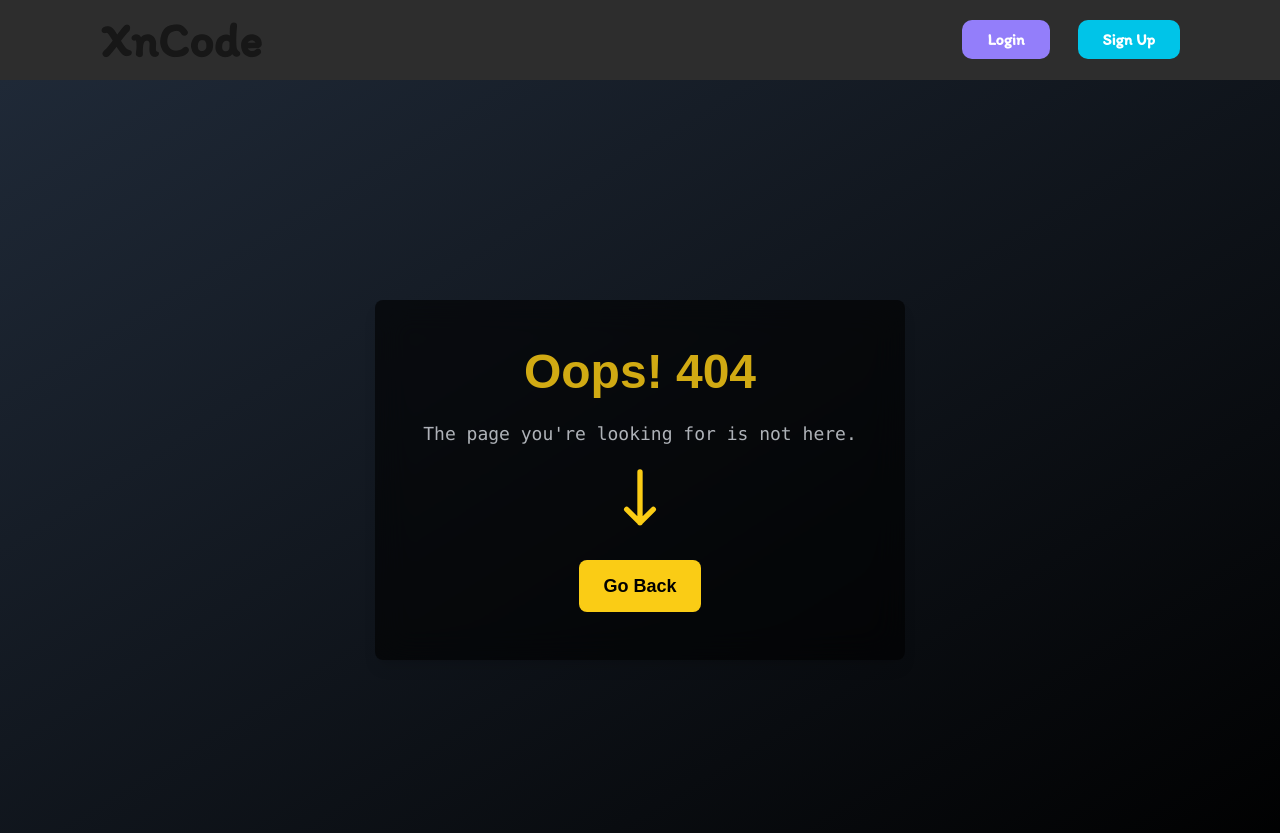
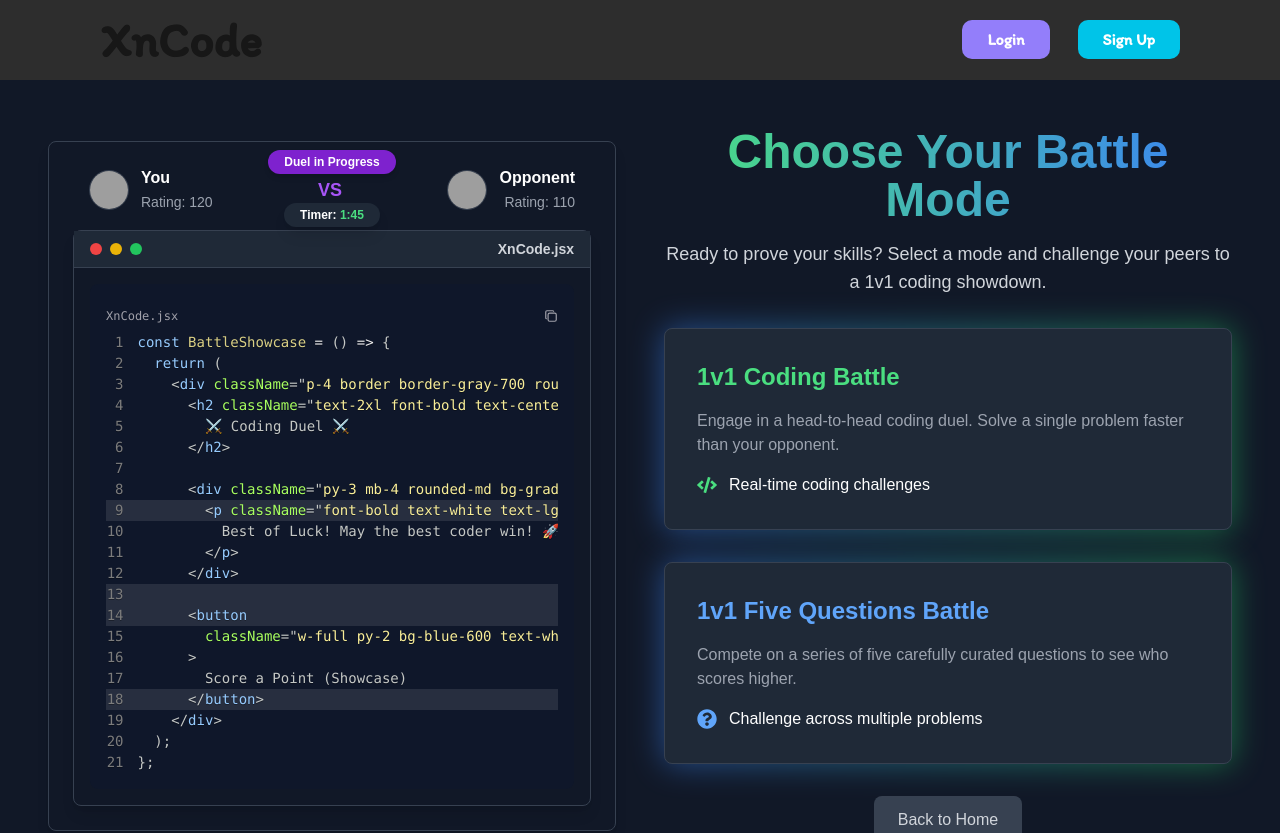
Before and after one commit to GulshanJha00/XnCode, a Next.js app: page /battle in a window 1280 px wide. Before the commit this address had no page. Shown: the top 833 px of the page. Built offline with nearby package versions, Linux system fonts and the light colour scheme; grey boxes are pictures that could not be loaded; a web font is replaced by a local one.

Commit message:
added new page

```diff
--- a/next.config.ts
+++ b/next.config.ts
@@ -2,7 +2,7 @@ import type { NextConfig } from "next";
 
 const nextConfig: NextConfig = {
   images: {
-    domains: ['images.unsplash.com','imgs.search.brave.com'],
+    domains: ['images.unsplash.com','imgs.search.brave.com','i.pinimg.com','cdn.vectorstock.com','t3.ftcdn.net'],
   },
   // Other configuration options can stay as needed
 };
--- a/package.json
+++ b/package.json
@@ -10,7 +10,7 @@
   },
   "dependencies": {
     "@monaco-editor/react": "^4.6.0",
-    "@tabler/icons-react": "^3.26.0",
+    "@tabler/icons-react": "^3.27.1",
     "@types/react-syntax-highlighter": "^15.5.13",
     "bcryptjs": "^2.4.3",
     "clsx": "^2.1.1",
--- a/src/app/dsa/page.tsx
+++ b/src/app/battle/dsa/page.tsx
@@ -5,9 +5,10 @@ import { FaPlay } from "react-icons/fa";
 import { IoArrowBack } from "react-icons/io5";
 import { LuAlarmClock } from "react-icons/lu";
 import { RxUpload } from "react-icons/rx";
-import questions from "../data/questions"; // Make sure the questions data is typed correctly
-import LoadingScreen from "../loading";
+import questions from "../../data/questions"; // Make sure the questions data is typed correctly
+import LoadingScreen from "../../loading";
 import Image from "next/image";
+
 // Define your Question and TestCase types
 interface TestCase {
   input: string;
--- a/src/app/battlemode/page.tsx
+++ b/src/app/battle/page.tsx
@@ -1,23 +1,47 @@
+"use client";
 import React from "react";
 import Link from "next/link";
 import Image from "next/image";
 import { FaCode, FaQuestionCircle, FaUsers } from "react-icons/fa";
+import { CodeBlock } from "@/components/ui/code-block";
+import BattleEditor from "@/components/BattleEditor";
 
 const BattleMode = () => {
+  const code = `const DummyComponent = () => {
+    const [count, setCount] = React.useState(0);
+
+    const handleClick = () => {
+      setCount(prev => prev + 1);
+    };
+
+    return (
+      <div className="p-4 border rounded-lg">
+        <h2 className="text-xl font-bold mb-4">Fights Counter</h2>
+        <p className="mb-2">Fight Club Fights Count: {count}</p>
+        <button
+          onClick={handleClick}
+          className="px-4 py-2 bg-blue-500 text-white rounded hover:bg-blue-600"
+        >
+          Increment
+        </button>
+      </div>
+    );
+  };
+  `;
+
   return (
     <div className="min-h-screen bg-gray-900 text-white flex flex-col md:flex-row items-center justify-center p-4 md:p-6">
       {/* Left Side: Editor Image */}
       <div className="w-full md:w-1/2 flex items-center justify-center p-6">
-        <div className="relative w-full max-w-md">
-          <Image
-            src="/editor-image.png" // Replace with your editor image path
-            alt="Code Editor"
-            width={400}
-            height={400}
-            className="rounded-lg shadow-lg border border-gray-700"
-          />
-        </div>
-      </div>
+  <div className="max-w-3xl mx-auto w-full bg-gray-900 border border-gray-700 rounded-lg shadow-lg overflow-hidden">
+    {/* Header bar for the editor */}
+
+
+    <BattleEditor/>
+
+  </div>
+</div>
+
 
       {/* Right Side: Battle Options */}
       <div className="w-full md:w-1/2 space-y-8 p-6">
@@ -35,7 +59,7 @@ const BattleMode = () => {
           {/* 1v1 Coding Battle */}
           <div className="group relative">
             <div className="absolute inset-0 bg-gradient-to-r from-blue-500 to-green-500 rounded-lg blur-lg opacity-50 group-hover:opacity-100 transition duration-300"></div>
-            <Link href="/battle/1v1-coding">
+            <Link href="/battle/dsa">
               <div className="relative p-8 bg-gray-800 rounded-lg border border-gray-700 hover:border-green-500 transition-all duration-300 space-y-4">
                 <h2 className="text-2xl font-semibold text-green-400">
                   1v1 Coding Battle
@@ -75,7 +99,7 @@ const BattleMode = () => {
 
         {/* Back Button */}
         <div className="text-center">
-          <Link href="/">
+          <Link href="/home">
             <button className="px-6 py-3 bg-gray-700 text-gray-300 rounded-lg hover:bg-gray-600 transition">
               Back to Home
             </button>
--- /dev/null
+++ b/src/components/BattleEditor.tsx
@@ -0,0 +1,96 @@
+import React from 'react'
+import { CodeBlock } from './ui/code-block'
+import Image from 'next/image';
+const BattleEditor = () => {
+    const code = `const BattleShowcase = () => {
+  return (
+    <div className="p-4 border border-gray-700 rounded-md bg-gray-900 text-white">
+      <h2 className="text-2xl font-bold text-center mb-3 text-purple-400">
+        ⚔️ Coding Duel ⚔️
+      </h2>
+
+      <div className="py-3 mb-4 rounded-md bg-gradient-to-r from-purple-600 via-blue-500 to-green-500 text-center">
+        <p className="font-bold text-white text-lg">
+          Best of Luck! May the best coder win! 🚀
+        </p>
+      </div>
+
+      <button
+        className="w-full py-2 bg-blue-600 text-white rounded-md hover:bg-blue-700 transition cursor-not-allowed"
+      >
+        Score a Point (Showcase)
+      </button>
+    </div>
+  );
+};`;
+  return (
+    <div className="w-full  flex flex-col items-center justify-center p-6 relative">
+  {/* Duel Banner */}
+  <div className="absolute top-2 bg-purple-700 text-white px-4 py-1 rounded-full text-xs font-bold shadow-md">
+    Duel in Progress
+  </div>
+
+  {/* Opponent Info */}
+  <div className="mb-4 flex justify-between items-center w-full max-w-3xl px-4">
+    <div className="flex items-center gap-3">
+      <Image
+      height={50}
+      width={50}
+        src="https://i.pinimg.com/236x/7b/4f/0e/7b4f0ea6cf06592f85ccc9c4c8cc7a59.jpg"
+        alt="Your Avatar"
+        className="w-10 h-10 rounded-full border border-gray-700"
+      />
+      <div className="text-white">
+        <span className="block font-semibold">You</span>
+        <span className="text-sm text-gray-400">Rating: 120</span>
+      </div>
+    </div>
+    <span className="text-purple-500 font-bold text-lg">VS</span>
+    <div className="flex items-center gap-3">
+      <Image
+      height={50}
+      width={50}
+        src="https://t3.ftcdn.net/jpg/07/53/63/30/360_F_753633004_rDDoG5mPjrmz0TIQ2s5FZqAOkyVa23Wd.jpg"
+        alt="Opponent Avatar"
+        className="w-10 h-10 rounded-full object- border border-gray-700"
+      />
+      <div className="text-white text-right">
+        <span className="block font-semibold">Opponent</span>
+        <span className="text-sm text-gray-400">Rating: 110</span>
+      </div>
+    </div>
+  </div>
+
+  {/* Editor Container */}
+  <div className="max-w-3xl mx-auto w-full border border-gray-700 rounded-lg bg-gray-900 shadow-lg">
+    {/* Header Bar */}
+    <div className="bg-gray-800 px-4 py-2 flex items-center justify-between text-sm text-gray-400 border-b border-gray-700">
+      <div className="flex items-center gap-2">
+        <span className="w-3 h-3 bg-red-500 rounded-full"></span>
+        <span className="w-3 h-3 bg-yellow-500 rounded-full"></span>
+        <span className="w-3 h-3 bg-green-500 rounded-full"></span>
+      </div>
+      <span className="text-gray-300 font-semibold">XnCode.jsx</span>
+    </div>
+
+    {/* Code Editor */}
+    <div className="p-4 overflow-hidden">
+    <CodeBlock
+        language="jsx"
+        filename="XnCode.jsx"
+        highlightLines={[9, 13, 14, 18]}
+        code={code}
+      />
+    </div>
+  </div>
+
+  {/* Timer/Score Overlay */}
+  <div className="absolute top-[3.8rem]  bg-gray-800 text-white px-4 py-1 rounded-full shadow-lg text-xs font-bold">
+    Timer: <span className="text-green-400">1:45</span>
+  </div>
+</div>
+
+  )
+}
+
+export default BattleEditor
```
Also changed, not shown: 1 other file (tests, documents, lock files or other folders).
